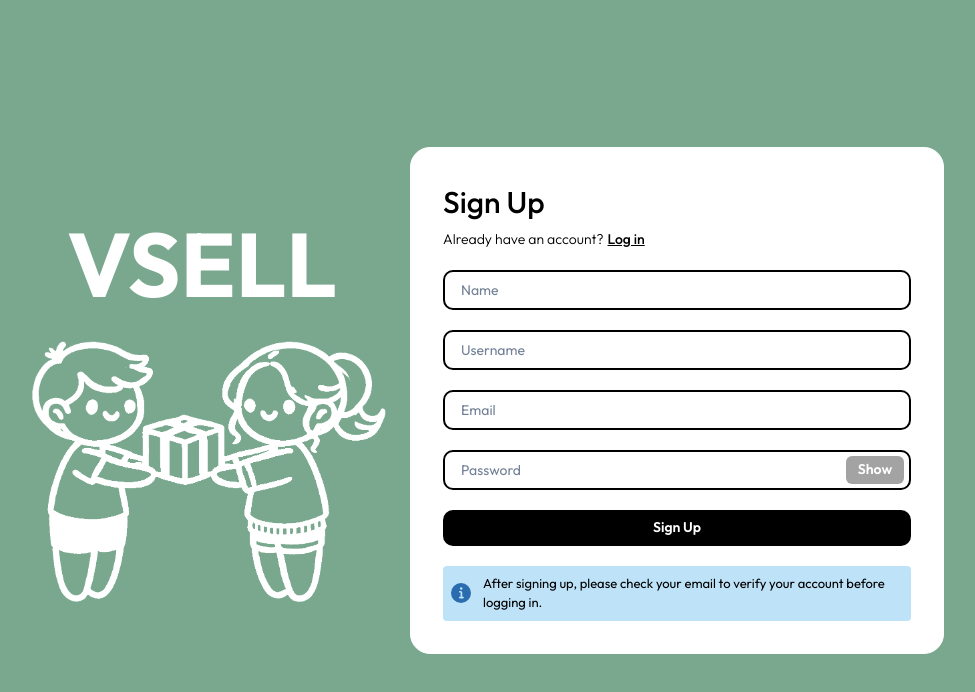
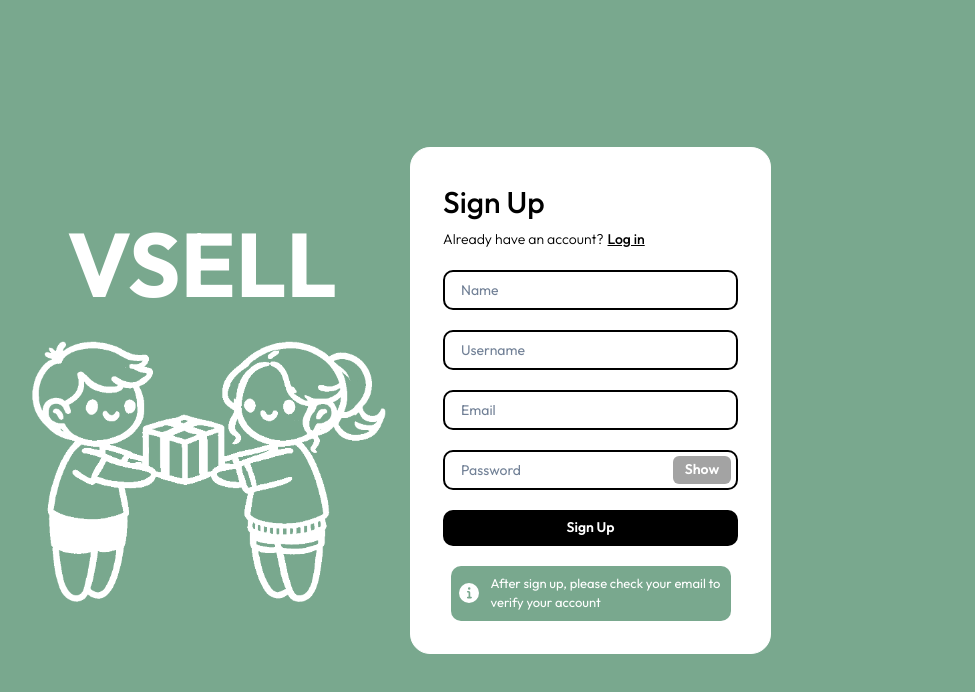
Before and after one commit to LeoDavynci/VSell, a React (Vite) app: page /auth in a window 1280 px wide. Both pictures are taken after a click on the element "Sign up". Shown: the top 692 px of the page, without its empty margins (240-1215 px from the left). Built offline with nearby package versions, Linux system fonts and the light colour scheme; no server answers.

Commit message:
Minor UI fix on authentication

```diff
--- a/src/components/AuthForm/Signup.jsx
+++ b/src/components/AuthForm/Signup.jsx
@@ -5,6 +5,7 @@
    Input,
    InputGroup,
    InputRightElement,
+   Text,
 } from "@chakra-ui/react";
 import React, { useState } from "react";
 import useSignUpWithEmailAndPassword from "../../hooks/useSignUpWithEmailAndPassword";
@@ -106,7 +107,13 @@
          </InputGroup>
 
          {error && (
-            <Alert status="error" fontSize={13} p={2} borderRadius={4}>
+            <Alert
+               status="error"
+               fontSize={13}
+               p={2}
+               borderRadius={4}
+               style={{ whiteSpace: "pre-wrap", wordWrap: "break-word" }}
+            >
                <AlertIcon fontSize={12} />
                {error.message}
             </Alert>
@@ -128,10 +135,18 @@
          </Button>
 
          {!error && (
-            <Alert status="info" fontSize={13} p={2} borderRadius={4}>
-               <AlertIcon fontSize={12} />
-               After signing up, please check your email to verify your account
-               before logging in.
+            <Alert
+               status="info"
+               fontSize={13}
+               p={2}
+               borderRadius={10}
+               w={"280px"}
+               bg={"#79A88E"}
+               color={"white"}
+               style={{ whiteSpace: "pre-wrap", wordWrap: "break-word" }}
+            >
+               <AlertIcon fontSize={12} color={"white"} />
+               After sign up, please check your email to verify your account
             </Alert>
          )}
       </>
```
